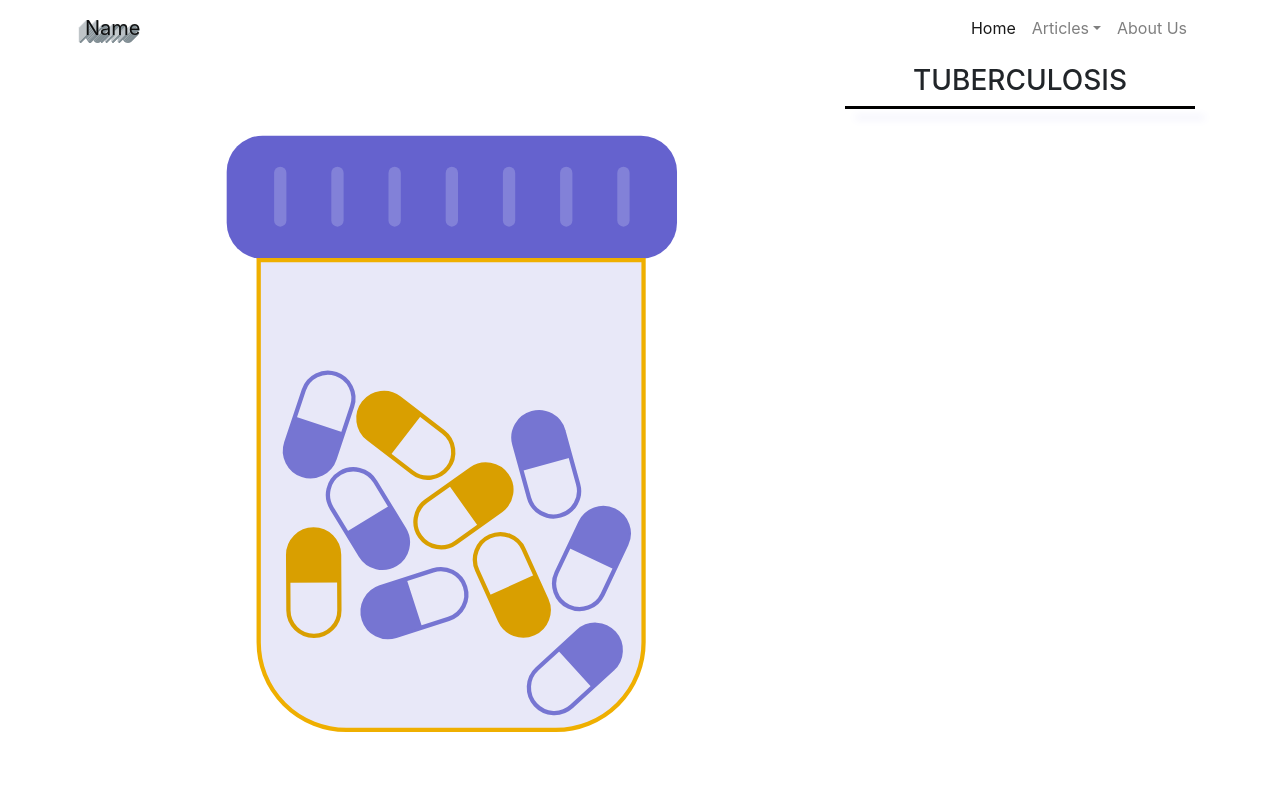
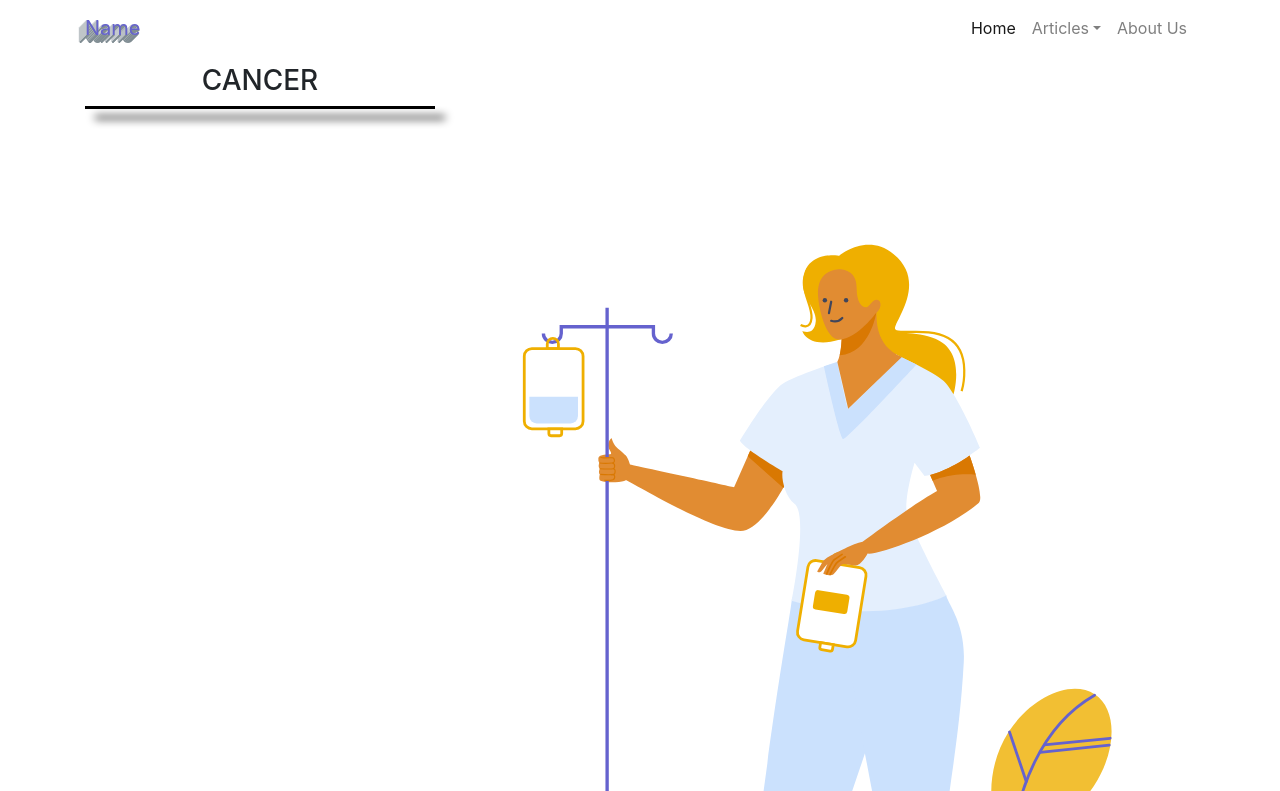
Before and after one commit to Raphaelmbewe/iwd_sample_template, a plain HTML site: page articles/cancer.html in a window 1280 px wide. Shown: the top 791 px of the page. Drawn offline with nearby package versions, Linux system fonts and the light colour scheme.

Commit message:
made update

```diff
--- a/infections/tuberculosis.html
+++ b/articles/cancer.html
@@ -8,7 +8,7 @@
     <link rel="stylesheet" href="https://stackpath.bootstrapcdn.com/font-awesome/4.7.0/css/font-awesome.min.css">
     <link rel="stylesheet" href="https://cdn.jsdelivr.net/npm/bootstrap@4.5.3/dist/css/bootstrap.min.css">
     <link rel="stylesheet" href="../styles/styles.css">
-    <title>Tuberculosis</title>
+    <title>Cancer</title>
 </head>
 <body>
 
@@ -31,13 +31,13 @@
                             <a href="#" id="navbarDropdown" class="nav-link dropdown-toggle"
                             role="button" data-toggle="dropdown" aria-haspopup="true" aria-expanded="false">Articles</a>
                             <div class="dropdown-menu" aria-labelledby="navbarDropdown">
-                                <a href="../infections/malaria.html" class="dropdown-item">Malaria</a>
+                                <a href="../articles/malaria.html" class="dropdown-item">Malaria</a>
                                 <div class="dropdown-divider"></div>
-                                <a href="../infections/cancer.html" class="dropdown-item">Cancer</a>
+                                <a href="../articles/cancer.html" class="dropdown-item">Cancer</a>
                                 <div class="dropdown-divider"></div>
-                                <a href="../infections/tuberculosis.html" class="dropdown-item">Tuberculosis</a>
+                                <a href="../articles/tuberculosis.html" class="dropdown-item">Tuberculosis</a>
                                 <div class="dropdown-divider"></div>
-                                <a href="../infections/covid.html" class="dropdown-item">Covid-19</a>
+                                <a href="../articles/covid.html" class="dropdown-item">Covid-19</a>
 
                             </div>
                         </li>
@@ -51,17 +51,18 @@
     </header>
 
     <main class="container" role="main">
-        <div class="row">
-            <div class="col-md-8">
-                <img src="../images/med1.svg" alt="image" class="img-fluid">
+       <div class="row">
+        <div class="col-md-4">
+            <div class="line-title">
+                <h3>CANCER</h3>
+                <div class="line"></div>
             </div>
-            <div class="col-md-4">
-                <div class="line-title">
-                    <h3>TUBERCULOSIS</h3>
-                    <div class="line"></div>
-                </div>
+        </div>
 
+        <div class="col-md-8">
+            <img src="../images/nurse.svg" alt="image" class="img-fluid">
         </div>
+       </div>
 
        <div class="container">
            <div class="row">
--- a/styles/styles.css
+++ b/styles/styles.css
@@ -52,7 +52,7 @@ body{
     background-image: url('images/cross20.svg');
 }
 .title{
-    color: #202c2d;
+    color: #6562ce !important;
     background: #FFFFFF;
     text-shadow: 0 1px #808d93, -1px 0 #cdd2d5,
     -1px 2px #808d93, -2px 1px #cdd2d5,
@@ -94,7 +94,7 @@ div.icons a i:hover{
     width: 100%;
     height: 3px;
     background:#000000;
-    box-shadow: 10px 10px 8px #e8e8f8;
+    box-shadow: 10px 10px 8px #000000;
 
 }
 
```
Also changed, not shown: articles/covid.html (renamed from infections/cancer.html, +15 -13 lines), articles/malaria.html (renamed from infections/malaria.html, +4 -4 lines), articles/tuberculosis.html (renamed from infections/covid.html, +9 -12 lines), home/index.html (+4 -4 lines).
